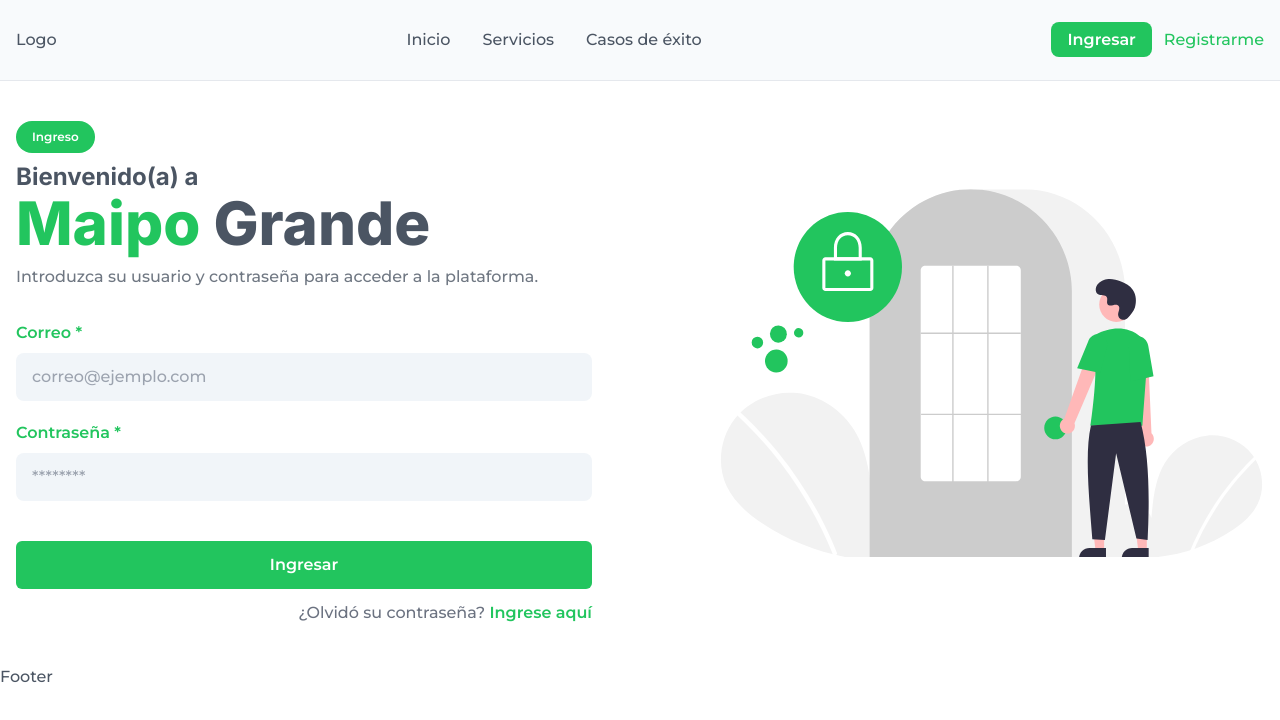
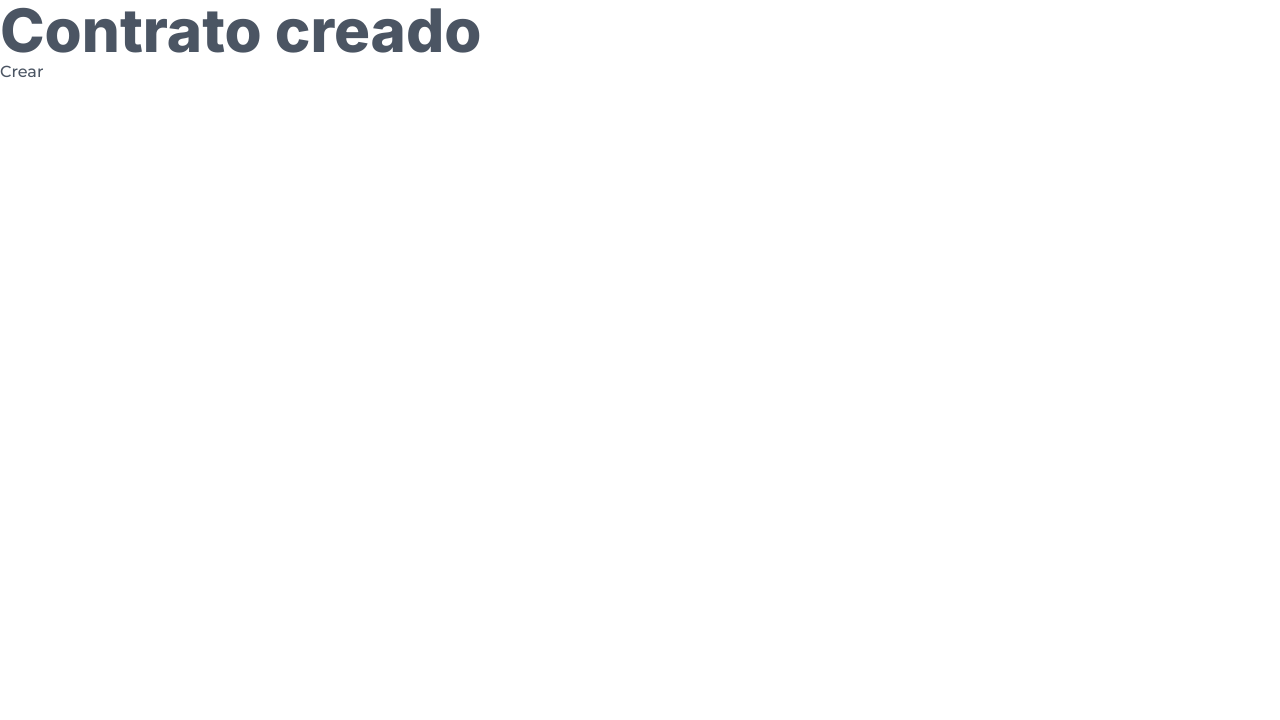
Before and after one commit to portafolio-feria-virtual/feria-virtual-frontend, a React (Vite) app: page /panel/usuario in a window 1280 px wide. Before the commit this address led to /ingreso. Shown: the top 720 px of the page. Built offline with nearby package versions, Linux system fonts and the light colour scheme.

Commit message:
Creacion comentarios

```diff
--- a/src/components/dashboards/Dashboard.tsx
+++ b/src/components/dashboards/Dashboard.tsx
@@ -5,7 +5,7 @@ import DashboardCE from './dashboardCE/DashboardCE';
 import DashboardCI from './dashboardCI/DashboardCI';
 import DashboardPD from './dashboardPD/DashboardPD';
 import DashboardTA from './dashboardTA/DashboardTA';
-
+import { DashboardAdmin } from './dashboardAdmin/DashboardAdmin';
 const Dashboard = () => {
   const { user, isAuth } = useUsers();
   //  switch (user?.tipo_usuario) {
@@ -27,14 +27,16 @@ const Dashboard = () => {
 
   return (
     <>
-      {isAuth && (
+      {
+        <DashboardAdmin/>
+      /* {isAuth && (
         <>
           {user?.tipo_usuario === '0' && <DashboardCE />}
           {user?.tipo_usuario === '1' && <DashboardCI />}
           {user?.tipo_usuario === '2' && <DashboardPD />}
           {user?.tipo_usuario === '3' && <DashboardTA />}
         </>
-      )}
+      )} */}
     </>
   );
 };
--- a/src/components/ui/ProductCard.tsx
+++ b/src/components/ui/ProductCard.tsx
@@ -8,8 +8,10 @@ export const ProductCard = (/* { title, price, img } */) => {
         <div className="px-5 pb-5 ">
             <h5 className="text-xl font-semibold tracking-tight text-gray-900">Naranjas por kilo</h5>
             <span className="text-3xl font-bold text-gray-900">$3.000</span>
+
         </div>
     </div>
 
   )
 }
+//Hola
--- a/src/containers/App.tsx
+++ b/src/containers/App.tsx
@@ -42,9 +42,9 @@ const App = () => {
         </Route>
 
         <Route element={<ProtectedRoute />}>
-          <Route path="/panel/usuario" element={<Dashboard />} />
+
         </Route>
-
+        <Route path="/panel/usuario" element={<Dashboard />} />
         <Route path="*" element={<div>Not Found</div>} />
       </Routes>
     </AuthProvider>
```
Also changed, not shown: 1 other file (tests, documents, lock files or other folders).
